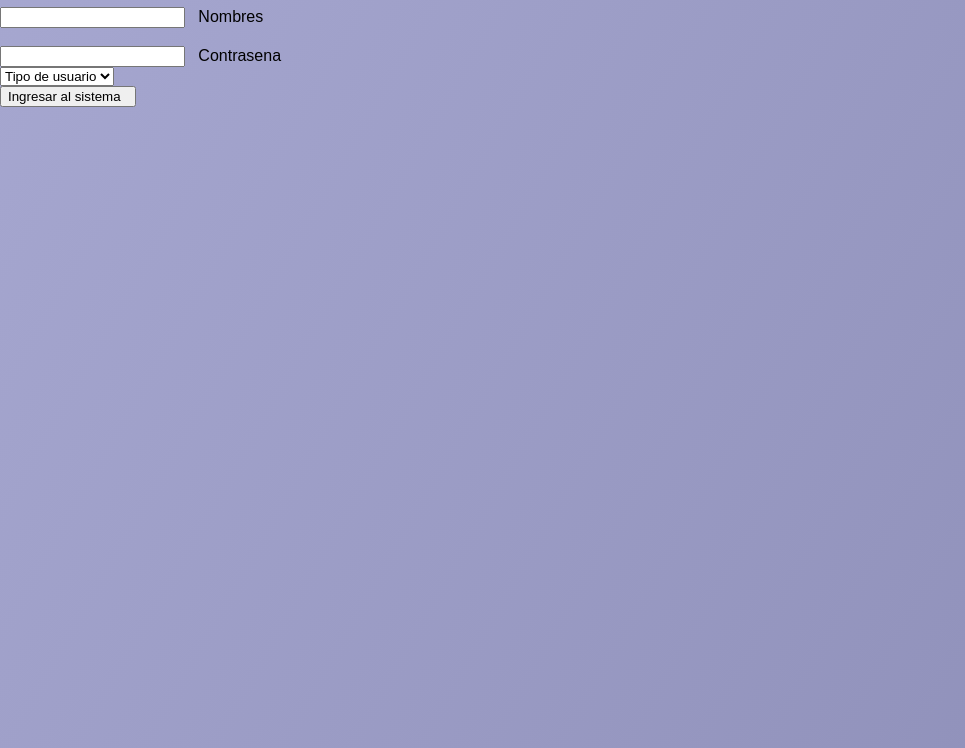
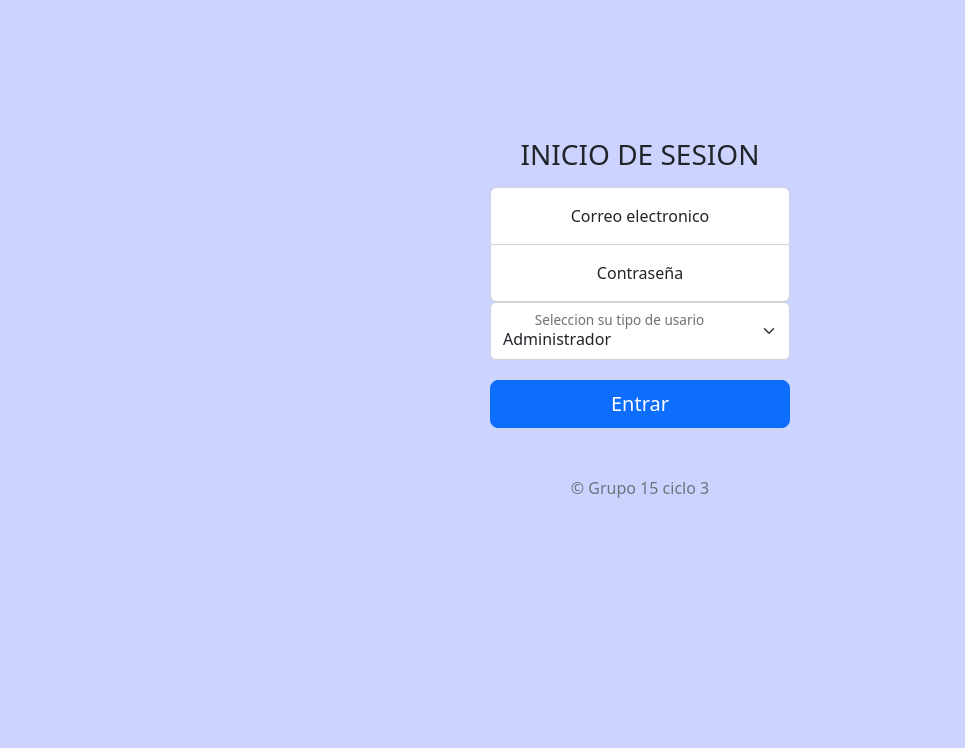
Before and after one commit to bryanstithquintero/Mision-TIC-Ciclo-3-Proyecto, a plain HTML site: page Front/login.html in a window 1280 px wide. Shown: the part 73-821 px from the top of the page, without its empty margins (0-965 px from the left). After the commit the page ends 800 px from the top, so only its background shows below. Drawn offline with nearby package versions, Linux system fonts and the light colour scheme.

Commit message:
Se agrego bootstrap al proyecto añadiendo estilos a la pagina login

```diff
--- a/Front/CSS/style.css
+++ b/Front/CSS/style.css
@@ -1,14 +1,88 @@
 html,
 body {
-    background: linear-gradient(120deg, #a6a7d0, #41426c);
-    background-size: 400% 400%;
     height: 100%;
-    margin: 0;
-    padding: 0;
-    width: 100%;
-    font-size: 16px;
-    font-family: sans-serif;
-    background-color: #fff;
 }
 
-/*LOGIN*/
+body {
+    display: flex;
+    align-items: center;
+    padding-top: 40px;
+    padding-bottom: 40px;
+    background-color: rgb(205, 211, 255);
+}
+
+.form-signin {
+    max-width: 330px;
+    padding: 15px;
+}
+
+.form-signin .form-floating:focus-within {
+    z-index: 2;
+}
+
+.form-signin input[type="email"] {
+    margin-bottom: -1px;
+    border-bottom-right-radius: 0;
+    border-bottom-left-radius: 0;
+}
+
+.form-signin input[type="password"] {
+    margin-bottom: 0px;
+    border-top-left-radius: 0;
+    border-top-right-radius: 0;
+}
+
+.form-select {
+    margin-bottom: 20px;
+}
+
+.bd-placeholder-img {
+    font-size: 1.125rem;
+    text-anchor: middle;
+    -webkit-user-select: none;
+    -moz-user-select: none;
+    user-select: none;
+}
+
+@media (min-width: 768px) {
+    .bd-placeholder-img-lg {
+        font-size: 3.5rem;
+    }
+}
+
+.b-example-divider {
+    height: 3rem;
+    background-color: rgba(0, 0, 0, .1);
+    border: solid rgba(0, 0, 0, .15);
+    border-width: 1px 0;
+    box-shadow: inset 0 .5em 1.5em rgba(0, 0, 0, .1), inset 0 .125em .5em rgba(0, 0, 0, .15);
+}
+
+.b-example-vr {
+    flex-shrink: 0;
+    width: 1.5rem;
+    height: 100vh;
+}
+
+.bi {
+    vertical-align: -.125em;
+    fill: currentColor;
+}
+
+.nav-scroller {
+    position: relative;
+    z-index: 2;
+    height: 2.75rem;
+    overflow-y: hidden;
+}
+
+.nav-scroller .nav {
+    display: flex;
+    flex-wrap: nowrap;
+    padding-bottom: 1rem;
+    margin-top: -1px;
+    overflow-x: auto;
+    text-align: center;
+    white-space: nowrap;
+    -webkit-overflow-scrolling: touch;
+}
--- a/Front/login.html
+++ b/Front/login.html
@@ -5,38 +5,41 @@
     <meta charset="UTF-8">
     <meta http-equiv="X-UA-Compatible" content="IE=edge">
     <meta name="viewport" content="width=device-width, initial-scale=1.0">
+    <link href="https://cdn.jsdelivr.net/npm/bootstrap@5.2.0/dist/css/bootstrap.min.css" rel="stylesheet"
+        integrity="sha384-gH2yIJqKdNHPEq0n4Mqa/HGKIhSkIHeL5AyhkYV8i59U5AR6csBvApHHNl/vI1Bx" crossorigin="anonymous">
     <link rel="stylesheet" href="CSS/style.css">
     <title>Login biblioteca</title>
 </head>
 
-<body>
-    <div>
-        <div>
-            <h1>Inicia sesion con tu cuenta</h1>
-            <form action="">
-                <div>
-                    <input type="text" required="" maxlength="70">
-                    <span></span>
-                    <span></span>
-                    <label>&nbsp; Nombres</label>
-                </div> <br>
-                <div>
-                    <input type="password" required="" maxlength="70">
-                    <span></span>
-                    <span></span>
-                    <label>&nbsp; Contrasena</label>
-                </div>
-                <div>
-                    <select>
-                        <option value="" disabled="" selected="">Tipo de usuario</option>
-                        <option value="Admin"> Adiministrador</option>
-                        <option value="Client">Cliente</option>
-                    </select>
-                </div>
-                <button type="submit">Ingresar al sistema &nbsp;</button>
-            </form>
-        </div>
-    </div>
+<body class="text-center">
+    <main class="form-signin w-100 m-auto">
+        <form>
+            <h1 class="h3 mb-3 fw-normal">INICIO DE SESION</h1>
+
+            <div class="form-floating">
+                <input type="email" class="form-control" id="floatingInput" placeholder="name@example.com">
+                <label for="floatingInput">Correo electronico</label>
+            </div>
+
+            <div class="form-floating">
+                <input type="password" class="form-control" id="floatingPassword" placeholder="Contraseña">
+                <label for="floatingPassword">Contraseña</label>
+            </div>
+
+            <div class="form-floating">
+                <select class="form-select" id="floatingSelect" aria-label="Floating label select example">
+                    <option value="Administrador">Administrador</option>
+                    <option value="Cliente">Cliente</option>
+                </select>
+                <label for="floatingSelect">Seleccion su tipo de usario</label>
+            </div>
+
+            <button class="w-100 btn btn-lg btn-primary" type="submit">Entrar</button>
+            <p class="mt-5 mb-3 text-muted">&copy; Grupo 15 ciclo 3</p>
+        </form>
+        </form>
+
+    </main>
 </body>
 
 </html>
```
